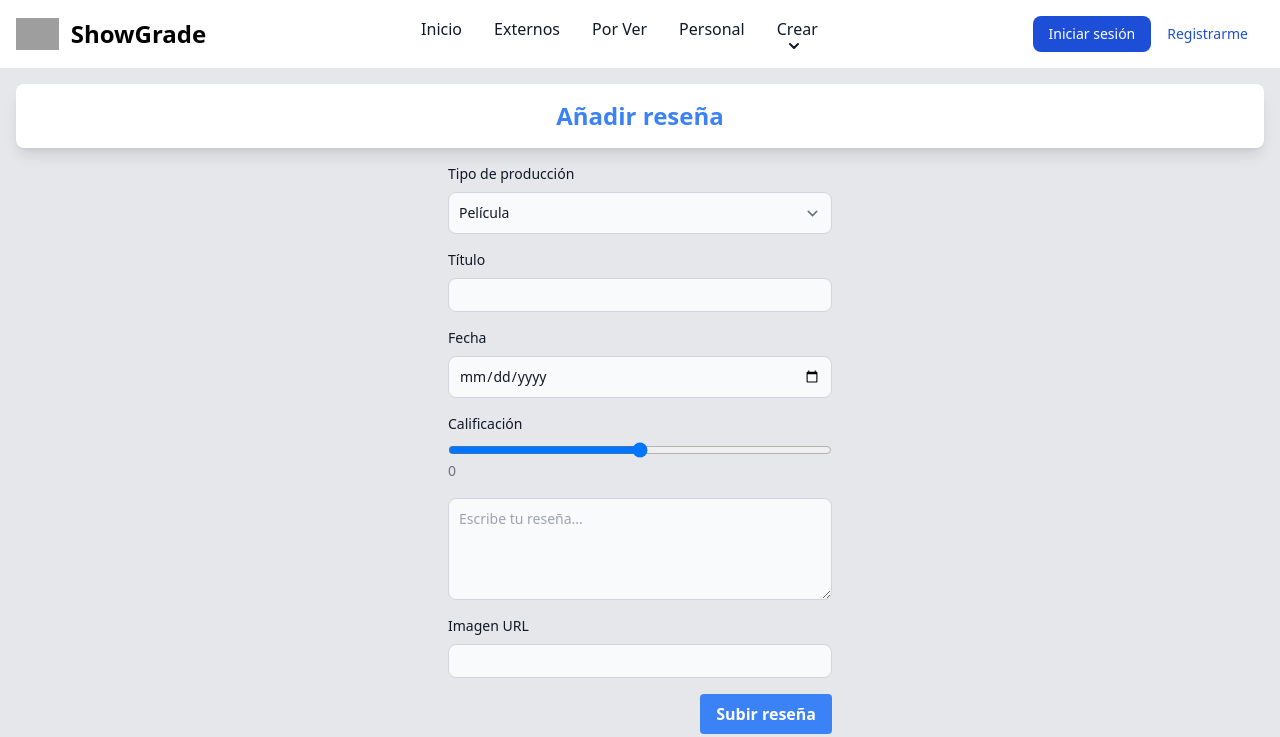
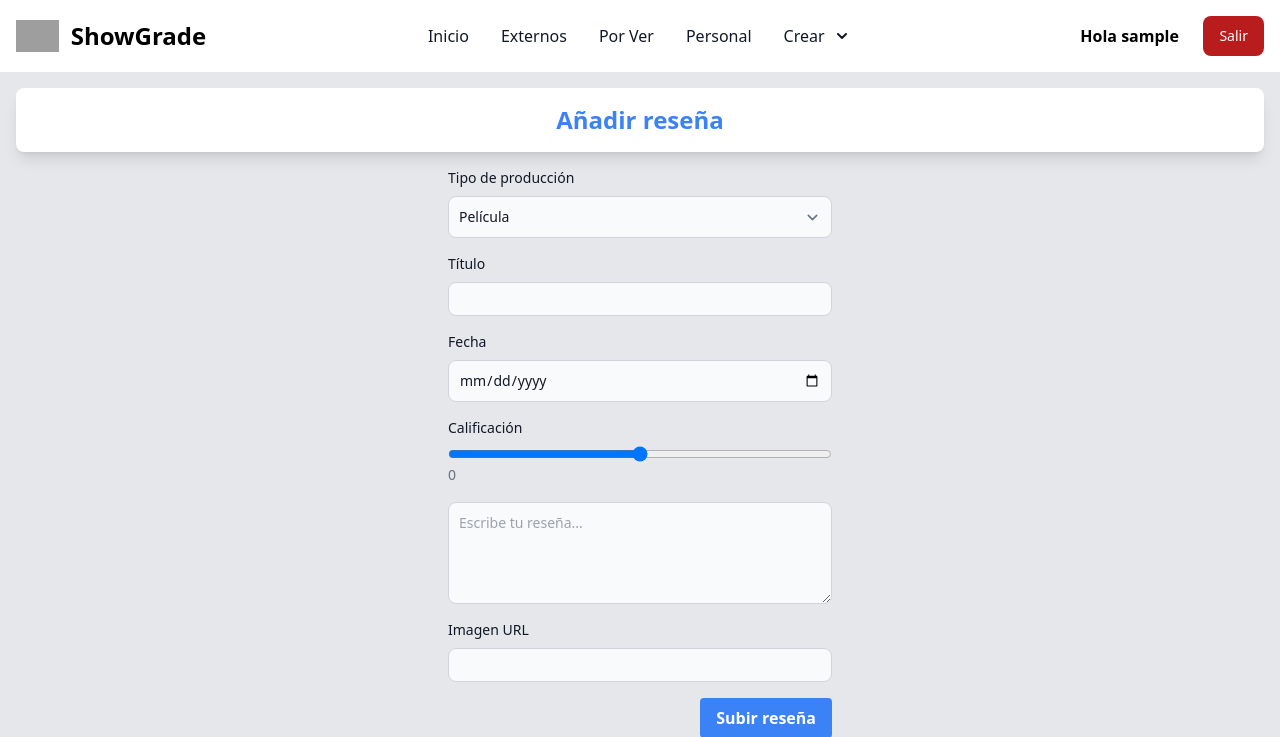
Before and after one commit to chimalii/TC2005B_Laboratorios, a Node server app: page /crear in a window 1280 px wide. Shown: the top 737 px of the page. Run offline with Node 20, Linux system fonts and the light colour scheme; the visitor is signed in with stand-in values (Sample User, id 1); some libraries are stand-ins or nearby versions; grey boxes are pictures that could not be loaded.

Commit message:
enviar variable de sesión a los templates y partials para tener una barra de navegación dinámica

```diff
--- a/Lab8+/controllers/resenias.controller.js
+++ b/Lab8+/controllers/resenias.controller.js
@@ -1,7 +1,9 @@
 const Resenia = require('../models/resenia.model');
 
 exports.get_crear = (request, response, next) => {
-    response.render('crear');
+    response.render('crear', {
+        username: request.session.username || '',
+    });
 };
 
 exports.post_crear = (request, response, next) => {
@@ -18,5 +20,6 @@ exports.get_root = (request, response, next) => {
     response.render('cards_resenias', {
         misResenias: Resenia.fetchAll(),
         ultima_resenia: request.cookies.ultima_resenia || '',
+        username: request.session.username || '',
     });
 };
--- a/Lab8+/routes/users.routes.js
+++ b/Lab8+/routes/users.routes.js
@@ -4,5 +4,6 @@ const router = express.Router();
 const usersController = require('../controllers/users.controller');
 
 router.get('/login', usersController.get_login);
+router.post('/login', usersController.post_login);
 
 module.exports = router;
--- a/Lab8+/views/cards_resenias.ejs
+++ b/Lab8+/views/cards_resenias.ejs
@@ -1,4 +1,4 @@
-<%- include ('includes/header.ejs') %>
+<%- include('includes/header.ejs', {username: username}) %>
 
 <div class="container mx-auto p-4">
     <div class="bg-white dark:bg-gray-900 rounded-lg shadow-lg p-4">
--- a/Lab8+/views/crear.ejs
+++ b/Lab8+/views/crear.ejs
@@ -1,4 +1,4 @@
-<%- include('includes/header.ejs') %>
+<%- include('includes/header.ejs', {username: username}) %>
 
 <div class="container mx-auto p-4">
     <div class="bg-white dark:bg-gray-900 rounded-lg shadow-lg p-4">
--- a/Lab8+/views/includes/header.ejs
+++ b/Lab8+/views/includes/header.ejs
@@ -17,8 +17,12 @@
                   <span class="self-center text-2xl font-semibold whitespace-nowrap dark:text-white">ShowGrade</span>
               </a>
               <div class="flex md:order-2 space-x-3 md:space-x-0 rtl:space-x-reverse">
-                  <button type="button" onclick="location.href='/users/login';" class="text-white bg-blue-700 hover:bg-blue-800 focus:ring-4 focus:outline-none focus:ring-blue-300 font-medium rounded-lg text-sm px-4 py-2 text-center dark:bg-blue-600 dark:hover:bg-blue-700 dark:focus:ring-blue-800">Iniciar sesión</button>
-                  <button type="button" class="text-blue-700 hover:bg-blue-100 focus:ring-4 focus:outline-none focus:ring-blue-300 font-medium rounded-lg text-sm px-4 py-2 text-center dark:text-white dark:hover:bg-blue-700 dark:focus:ring-blue-800">Registrarme</button>
+                  <% if (username == '') { %>
+                      <button type="button" class="text-blue-700 hover:bg-blue-100 focus:ring-4 focus:outline-none focus:ring-blue-300 font-medium rounded-lg text-sm px-4 py-2 text-center dark:text-white dark:hover:bg-blue-700 dark:focus:ring-blue-800">Registrarme</button>
+                      <button type="button" onclick="location.href='/users/login';" class="text-white bg-blue-700 hover:bg-blue-800 focus:ring-4 focus:outline-none focus:ring-blue-300 font-medium rounded-lg text-sm px-4 py-2 text-center dark:bg-blue-600 dark:hover:bg-blue-700 dark:focus:ring-blue-800">Iniciar sesión</button>
+                  <% } else { %>
+                      <strong class="self-center text-md px-3 py-2 font-semibold whitespace-nowrap dark:text-white">Hola <%= username %> &nbsp;&nbsp;</strong>
+                      <button type="button" onclick="location.href='/users/logout';" class="text-white bg-red-700 hover:bg-red-800 focus:ring-4 focus:outline-none focus:ring-red-300 font-medium rounded-lg text-sm px-4 py-2 text-center dark:bg-red-600 dark:hover:bg-red-700 dark:focus:ring-red-800">Salir</button>
                   <button data-collapse-toggle="navbar-cta" type="button" class="inline-flex items-center p-2 w-10 h-10 justify-center text-sm text-gray-500 rounded-lg md:hidden hover:bg-gray-100 focus:outline-none focus:ring-2 focus:ring-gray-200 dark:text-gray-400 dark:hover:bg-gray-700 dark:focus:ring-gray-600" aria-controls="navbar-cta" aria-expanded="false">
                       <span class="sr-only">Open main menu</span>
                       <svg class="w-5 h-5" aria-hidden="true" xmlns="http://www.w3.org/2000/svg" fill="none" viewBox="0 0 17 14">
@@ -40,7 +44,8 @@
                       <li>
                           <a href="/personal" class="block py-2 px-3 text-gray-900 rounded hover:bg-gray-100 md:hover:bg-transparent md:border-0 md:hover:text-blue-700 md:p-0 dark:text-white md:dark:hover:text-blue-500 dark:hover:bg-gray-700 dark:hover:text-white md:dark:hover:bg-transparent">Personal</a>
                       </li>
-                      <button id="dropdownHoverButton" data-dropdown-toggle="dropdownHover" data-dropdown-trigger="hover" class="block py-2 px-3 text-gray-900 rounded hover:bg-gray-100 md:hover:bg-transparent md:border-0 md:hover:text-blue-700 md:p-0 dark:text-white md:dark:hover:text-blue-500 dark:hover:bg-gray-700 dark:hover:text-white md:dark:hover:bg-transparent" type="button">Crear <svg class="w-2.5 h-2.5 ms-3" aria-hidden="true" xmlns="http://www.w3.org/2000/svg" fill="none" viewBox="0 0 10 6">
+                      <button id="dropdownHoverButton" data-dropdown-toggle="dropdownHover" data-dropdown-trigger="hover" class="flex items-center block py-2 px-3 text-gray-900 rounded hover:bg-gray-100 md:hover:bg-transparent md:border-0 md:hover:text-blue-700 md:p-0 dark:text-white md:dark:hover:text-blue-500 dark:hover:bg-gray-700 dark:hover:text-white md:dark:hover:bg-transparent" type="button">Crear
+                        <svg class="w-2.5 h-2.5 ms-3" aria-hidden="true" xmlns="http://www.w3.org/2000/svg" fill="none" viewBox="0 0 10 6">
                           <path stroke="currentColor" stroke-linecap="round" stroke-linejoin="round" stroke-width="2" d="m1 1 4 4 4-4"/>
                         </svg>
                       </button>
@@ -54,6 +59,7 @@
                           </li>
                         </ul>
                       </div>
+                    <% } %>
                   </ul>
               </div>
             </div>
--- a/Lab8+/views/login.ejs
+++ b/Lab8+/views/login.ejs
@@ -1,4 +1,4 @@
-<%- include('includes/header.ejs') %>
+<%- include('includes/header.ejs', {username: username}) %>
 
 <div class="flex items-center justify-center min-h-screen">
     <div class="w-full max-w-sm p-4 bg-white border border-gray-200 rounded-lg shadow sm:p-6 md:p-8 dark:bg-gray-800 dark:border-gray-700">
```
Also changed, not shown: Lab8+/controllers/users.controller.js (+8 -1 lines).
